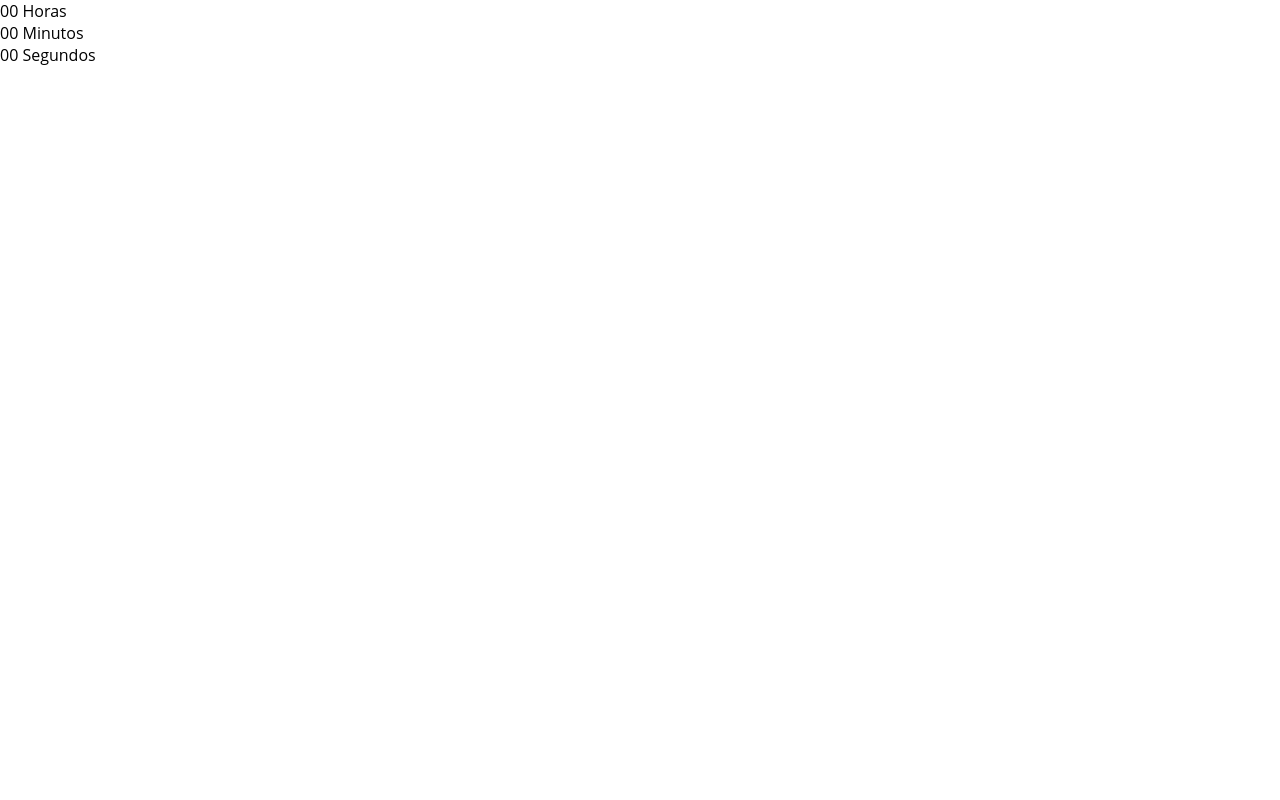
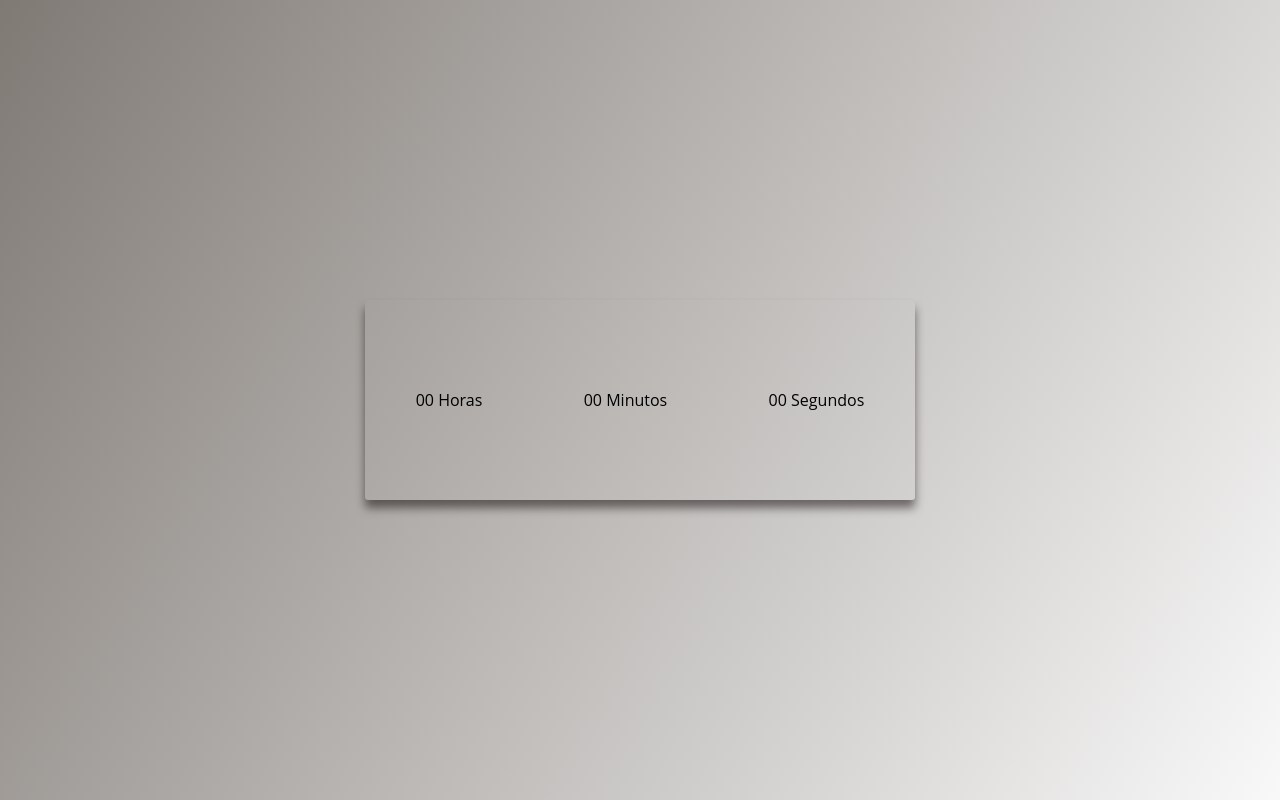
Before and after one commit to ldcmartins/relogio, a plain HTML site: page index.html in a window 1280 px wide. Drawn offline with Linux system fonts and the light colour scheme.

Commit message:
box-clock

```diff
--- a/assets/css/style.css
+++ b/assets/css/style.css
@@ -1,5 +1,27 @@
 * {
     font-family: 'Open Sans', sans-serif;
-margin: 0;
-padding: 0;
+    margin: 0;
+    padding: 0;
 }
+
+body {
+    height: 100vh;
+    background: linear-gradient(120deg, #69625cd8, hsla(0, 0%, 97%, 0.847));
+    display: flex;
+    align-items: center;
+    justify-content: center;
+}
+
+
+.relogio {
+
+    display: flex;
+    /* tudo que estiver dentro da DIV vai ser quebrado. */
+    align-items: center;
+    justify-content: space-around;
+    height: 200px;
+    width: 550px;
+    background: transparent;
+    border-radius: 3px;
+    box-shadow: 0px 8px 10px rgba(10, 0, 0, 0.5);
+}
```
